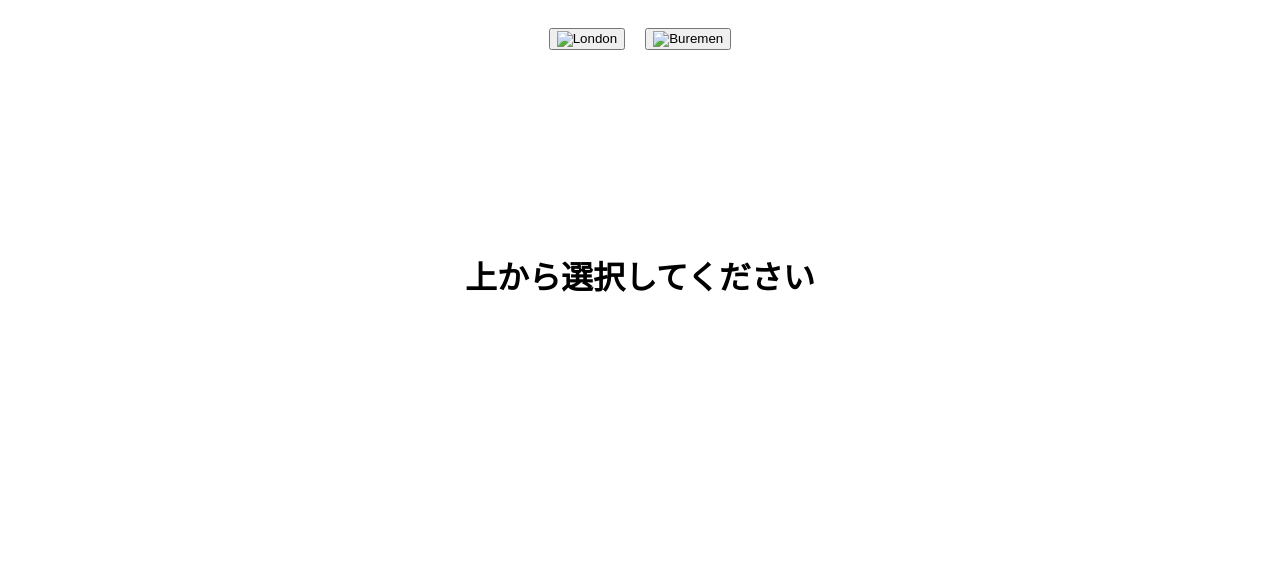
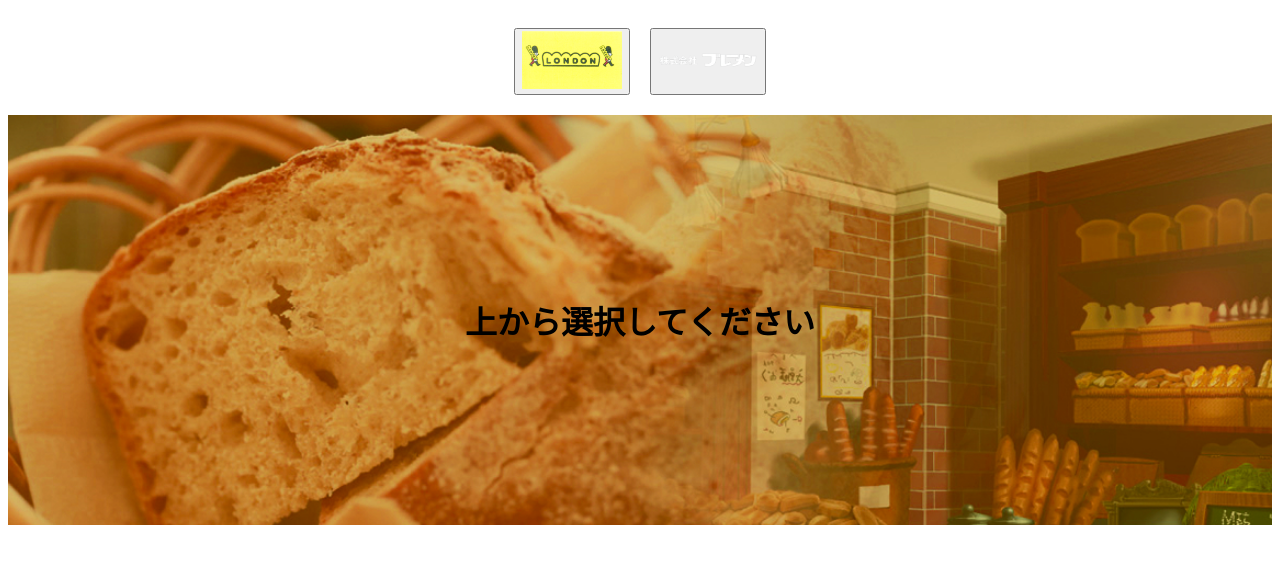
Before and after one commit to 7yuhei665-bi/tanaka, a plain HTML site: page index.html in a window 1280 px wide. Drawn offline with Linux system fonts and the light colour scheme; a web font is replaced by a local one.

Commit message:
Update index.html

```diff
--- a/index.html
+++ b/index.html
@@ -10,7 +10,7 @@
 
     /* 既存のコード */
     header {
-      background-image: url(images/header.jpg);
+      background-image: url(header.jpg);
       padding: 150px;
       background-size: cover;
     }
@@ -94,10 +94,10 @@
 
 <div class="selectBox">
   <button type="button" onclick="london()">
-    <img src="images/londonRogo.png" class="londonImg selectImg" alt="London">
+    <img src="londonRogo.png" class="londonImg selectImg" alt="London">
   </button>
   <button type="button" onclick="buremen()">
-    <img src="images/buremen.png" class="buremenImg selectImg" alt="Buremen">
+    <img src="buremen.png" class="buremenImg selectImg" alt="Buremen">
   </button>
 </div>
 
@@ -144,4 +144,5 @@
   <div class="buremenRBBox" id="buremenRanking">
     <div class="buremenRankingBox">
       <h2>人気パンランキング！</h2>
+
       <p>みんなが大好きなパンを
```
